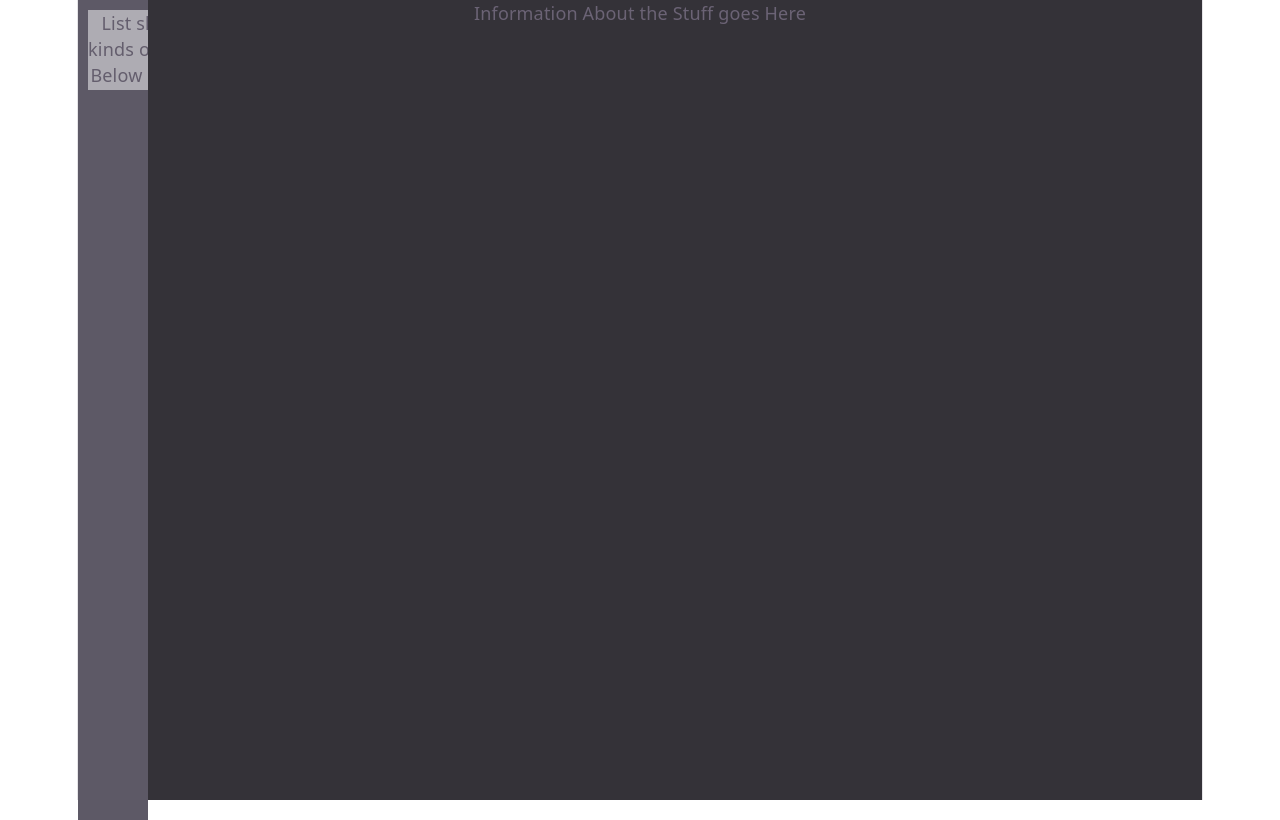
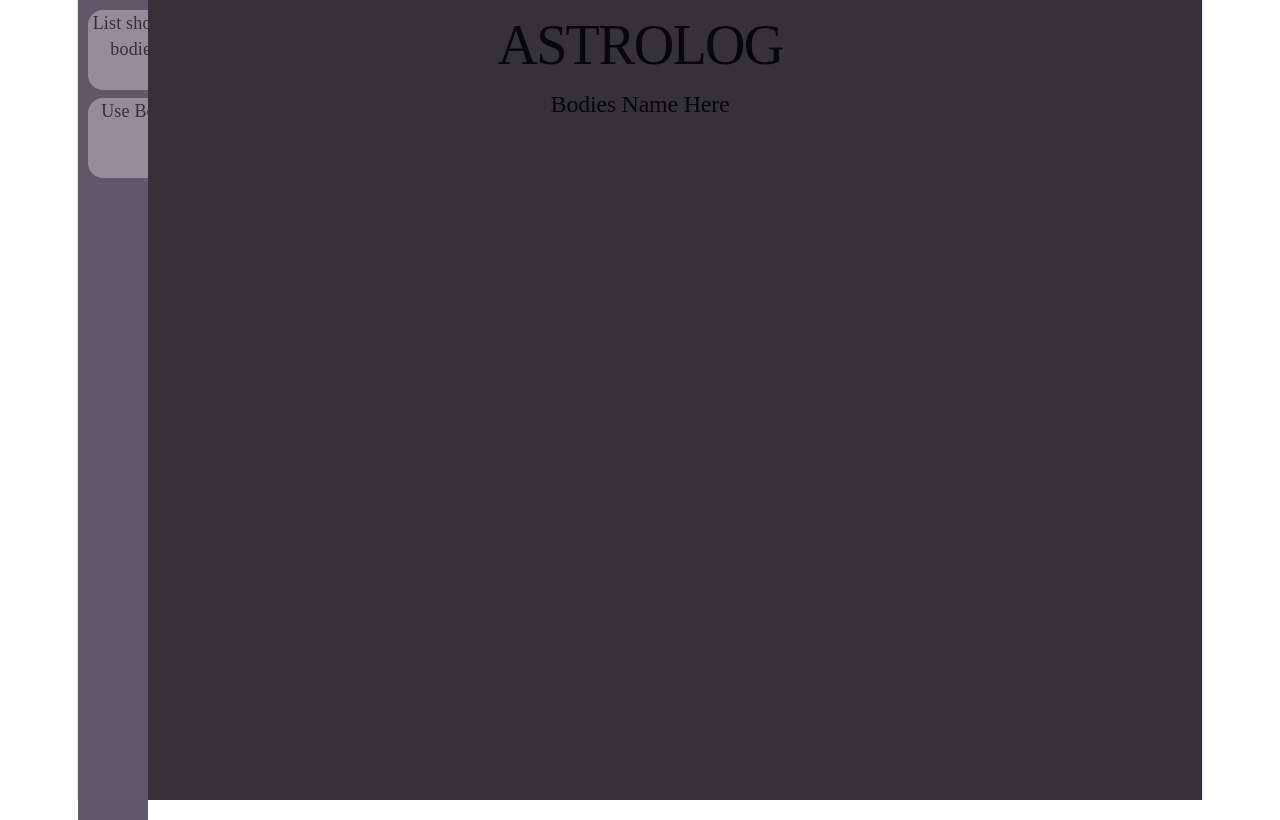
Before and after one commit to The-Great-Papierusz/astrolog-bazirak-grzyb, a React (Vite) app: page / in a window 1280 px wide. Built offline with nearby package versions, Linux system fonts and the light colour scheme.

Commit message:
rename SpaceObject & Change Style a bit
SpaceObject -> CelestialBody
Few changes to the look of the whole thing

```diff
--- a/src/App.tsx
+++ b/src/App.tsx
@@ -1,11 +1,11 @@
 //import { useState } from 'react'
 import './App.css'
 import {useState} from "react";
-import type {SpaceObject} from "./assets/SpaceObject.ts";
+import type {celestialBody} from "./assets/CelestialBody.ts";
 
 function App() {
   // const [count, setCount] = useState(0)
-    const [spaceObj, setSpaceObj] = useState<SpaceObject[]>([
+    const [celestBody, setCelestBody] = useState<celestialBody[]>([
         {
             id: 1,
             name: 'Mars',
@@ -30,11 +30,14 @@ function App() {
               <div className='Bodies'>
                   List should be in these kinds of bodies
                   And Form Below it
-                Use Bodies class name
+              </div>
+              <div className='Bodies'>
+                  Use Bodies class name when adding
               </div>
           </div>
         <div id='mainSection'>
-          Information About the Stuff goes Here
+            <h1> ASTROLOG </h1>
+            <h2 id='celestialName'> Bodies Name Here </h2>
 
         </div>
       </>
--- a/src/assets/SpaceObject.ts
+++ b/src/assets/CelestialBody.ts
@@ -1,4 +1,4 @@
-export interface SpaceObject {
+export interface celestialBody {
     id: number;
     name: string;
     type: string;
--- a/src/index.css
+++ b/src/index.css
@@ -65,11 +65,11 @@
 
 body {
   margin: 0;
+  font-family: Monospaced !important;
 }
 
 h1,
 h2 {
-  font-family: var(--heading);
   font-weight: 500;
   color: var(--text-h);
 }
@@ -121,6 +121,9 @@ code {
   transition: width 0.5s ease;
   overflow: hidden;
   padding: 10px;
+  display: flex;
+  flex-direction: column;
+  gap: 8px;
 }
 
 #leftSection:hover
@@ -135,12 +138,19 @@ code {
 }
 .Bodies
 {
-  width: 220px;
+  width: 240px;
   height: 80px;
-  background: white;
+  background: #C6C4CC;
   z-index: 2;
   opacity: 0.5;
-  transition: opacity 0.5s ease;
+  transition: opacity 0.5s ease, background-color 0.5s ease;
+  border-radius: 15px;
+  color: #08060d;
+}
+.Bodies:hover
+{
+  background: #F4F0F5;
+
 }
 
 
```
Lines whose indentation alone changed are shown as unchanged.
